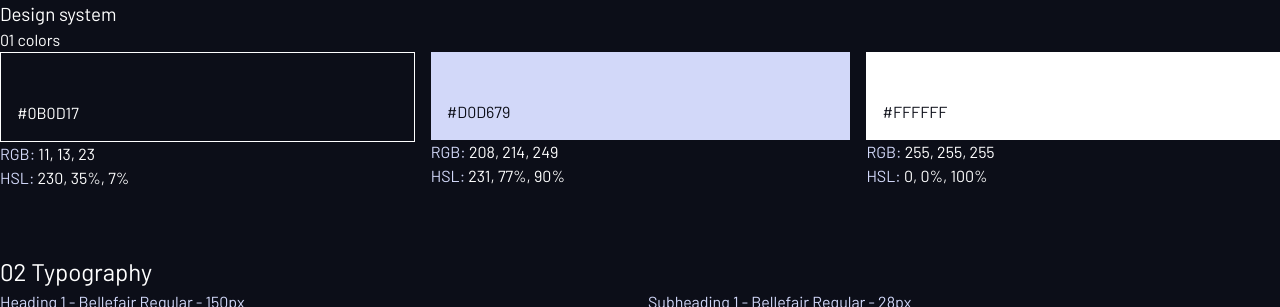
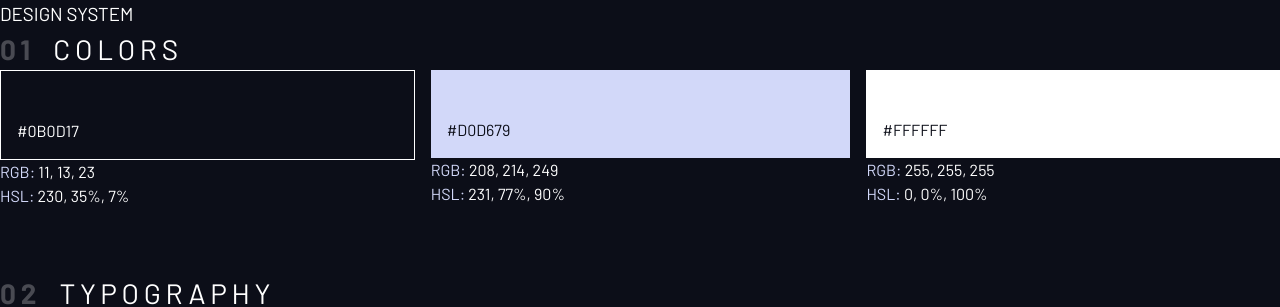
Before and after one commit to Clinton-dev/space-tourism, a website built with Vite: page design-system.html in a window 1280 px wide. Shown: the top 307 px of the page. Built offline with nearby package versions, Linux system fonts and the light colour scheme; a web font is replaced by a local one.

Commit message:
Add styling to number title

```diff
--- a/design-system.html
+++ b/design-system.html
@@ -5,17 +5,16 @@
     <meta name="viewport" content="width=device-width, initial-scale=1.0">
     <link rel="site icon" href="favicon-32x32.png" type="image/x-icon">
     <!-- Google fonts -->
-     <link rel="preconnect" href="https://fonts.googleapis.com">
-     <link rel="preconnect" href="https://fonts.gstatic.com" crossorigin>
-     <link href="https://fonts.googleapis.com/css2?family=Barlow+Condensed:wght@400;700&family=Bellefair&family=Barlow:wght@400;700&display=swap"
-         rel="stylesheet">
+    <link rel="preconnect" href="https://fonts.googleapis.com">
+    <link rel="preconnect" href="https://fonts.gstatic.com" crossorigin>
+    <link href="https://fonts.googleapis.com/css2?family=Barlow+Condensed:wght@300;400;500;700;900&family=Barlow:wght@300;400;500;600;700;800;900&family=Bellefair&display=swap" rel="stylesheet">
     <link rel="stylesheet" href="style.css">
     <title>The design System</title>
 </head>
 <body>
     <section class="colors">
-        <h3>Design system</h3>
-        <h4>01 colors</h4>
+        <h3 class="uppercase" >Design system</h3>
+        <h4 class="number-title"><span>01</span> colors</h4>
         <div class="flex">
             <div style="flex-grow: 1;">
                 <div style="padding: 3rem 1rem 1rem 1rem; border: 1px solid white">#0B0D17</div>
@@ -38,20 +37,20 @@
     </section>
 
     <section id="typography"  style="margin: 4rem 0">
-        <h2><span>02 </span>Typography</h2>
+        <h2 class="number-title"><span>02 </span>Typography</h2>
         <div class="flex">
             <div style="flex-basis: 100%">
                 <div>
                     <p class="text-accent">Heading 1 - Bellefair Regular - 150px</p>
-                    <p class="ff-serif fs-900">Earth</p>
+                    <p class="ff-serif fs-900  uppercase">Earth</p>
                 </div>
                 <div>
                     <p class="text-accent">Heading 2 - Bellefair Regular - 100px</p>
-                    <p class="ff-serif fs-800">Venus</p>
+                    <p class="ff-serif fs-800 uppercase">Venus</p>
                 </div>
                 <div>
                     <p class="text-accent">Heading 3 - Bellefair Regular - 56px</p>
-                    <p class="ff-serif fs-700">Jupiter & Saturn</p>
+                    <p class="ff-serif fs-700 uppercase uppercase">Jupiter & Saturn</p>
                 </div>
                 <div>
                     <p class="text-accent">Heading 4 - Bellefair Regular - 32px</p>
@@ -59,7 +58,7 @@
                 </div>
                 <div>
                     <p class="text-accent">Heading 5 - Barlow Condensed Regular - 28px - 4.75 Character Space</p>
-                    <p class="ff-sans-cond fs-500 letter-spacing-1">So, you want to travel to space</p>
+                    <p class="ff-sans-cond fs-500 letter-spacing-1 uppercase">So, you want to travel to space</p>
                 </div>
 
             </div>
--- a/style.css
+++ b/style.css
@@ -165,3 +165,15 @@ select {
 .fs-600 {
     line-height: 1.1;
 }
+
+.number-title {
+  letter-spacing: 4.72px;
+  font-size: var(--fs-500);
+  text-transform: uppercase;
+}
+
+.number-title span {
+  color: hsl(var(--clr-white)/.25);
+  font-weight: 700;
+  margin-right: .5rem;
+}
```
